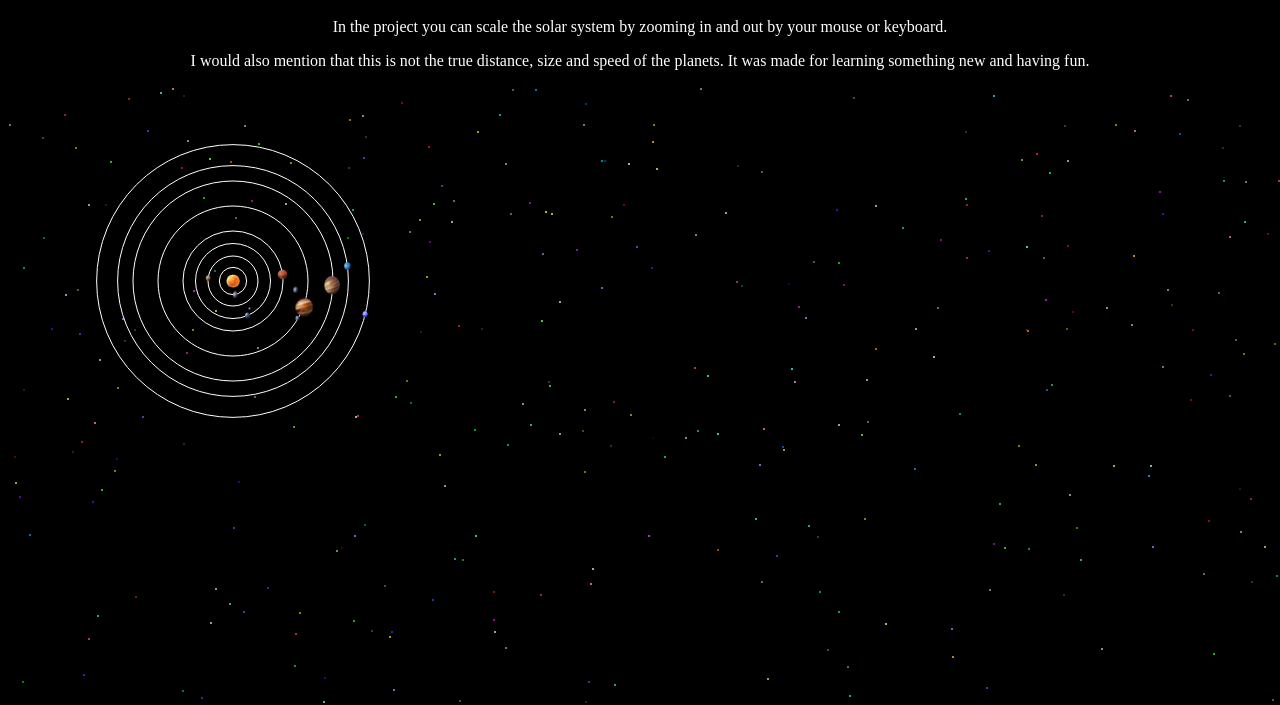
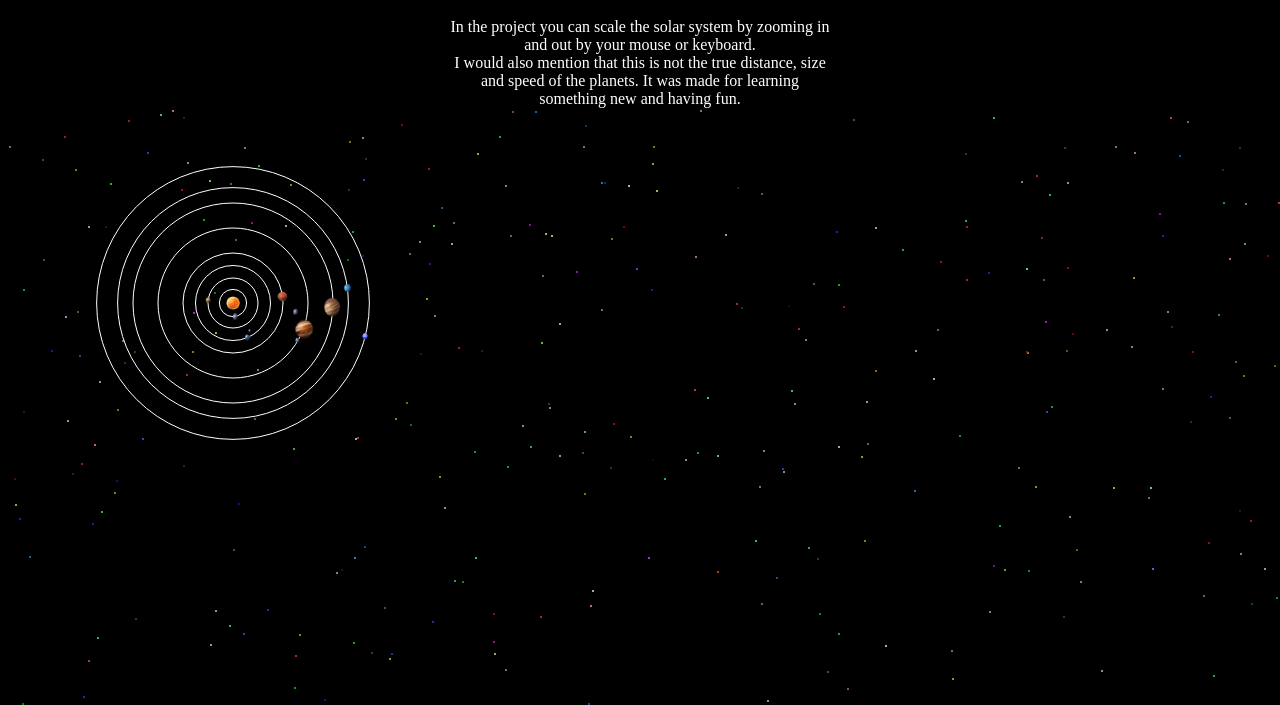
Before and after one commit to anetasopa/solar-system, a plain HTML site: page index.html in a window 1280 px wide. Shown: the part 90-795 px from the top of the page. Drawn offline with Linux system fonts and the light colour scheme.

Commit message:
Changed some properties in styles

```diff
--- a/styles.css
+++ b/styles.css
@@ -11,4 +11,6 @@ h1 {
 p {
   color: white;
   text-align: center;
+  margin: 0 auto;
+  width: 30%;
 }
```
